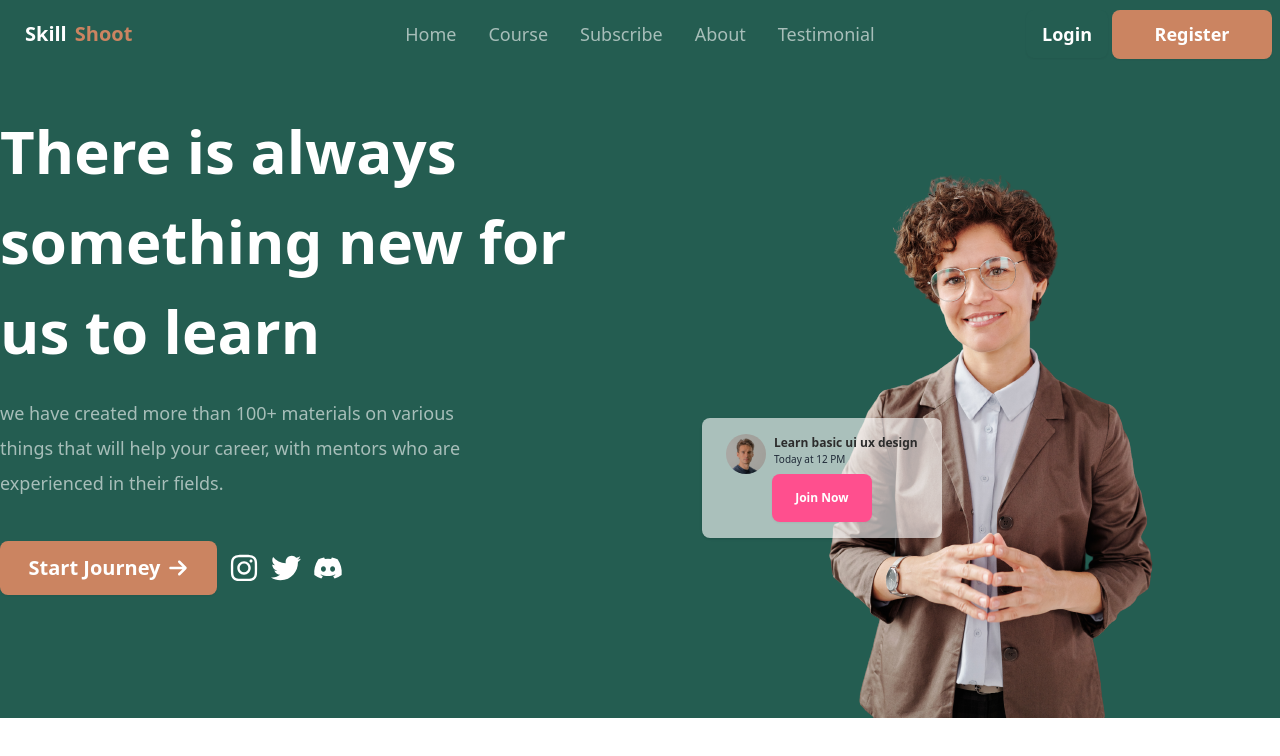
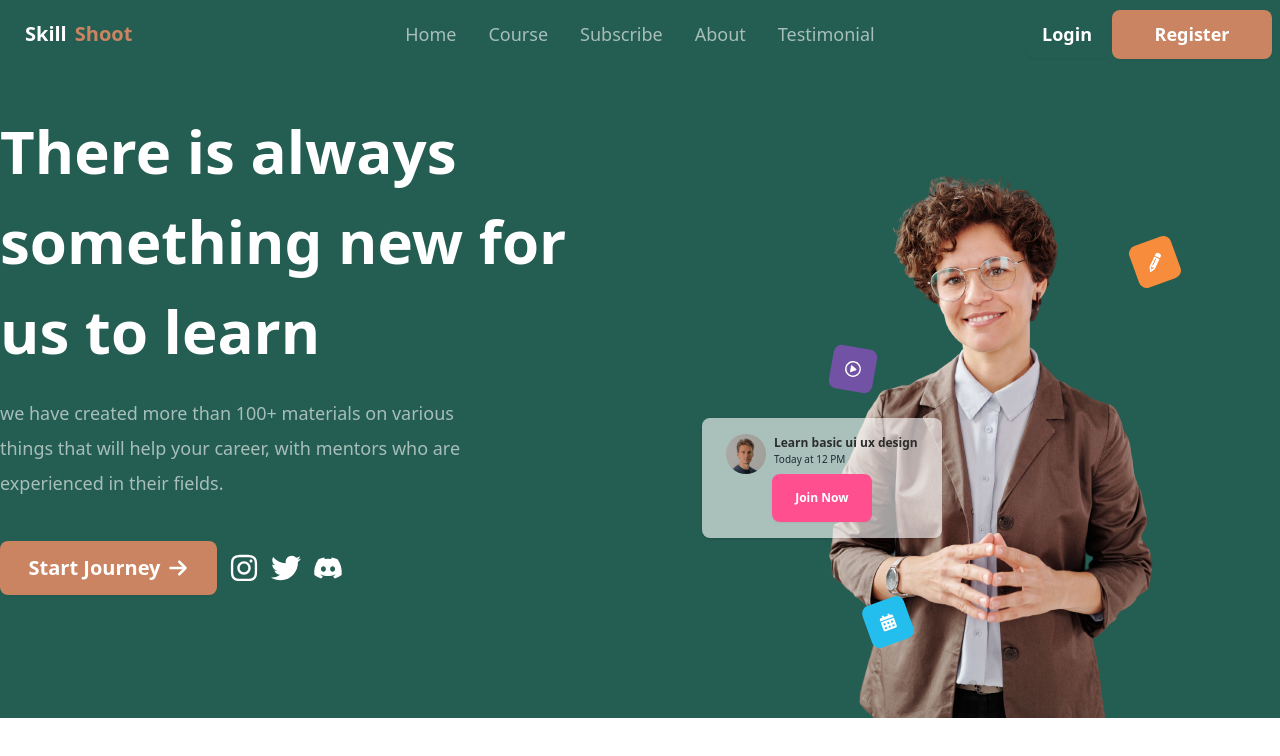
Before and after one commit to nayan5572/skill-shoot, a React (Vite) app: page / in a window 1280 px wide. Shown: the top 756 px of the page. Built offline with nearby package versions, Linux system fonts and the light colour scheme.

Commit message:
create amd completed banner and navbar section

```diff
--- a/src/Components/Home/Banner/Banner.jsx
+++ b/src/Components/Home/Banner/Banner.jsx
@@ -1,4 +1,4 @@
-import { FaArrowRight, FaDiscord, FaInstagram, FaTwitter } from "react-icons/fa6";
+import { FaArrowRight, FaCalendarDays, FaDiscord, FaInstagram, FaPencil, FaRegCirclePlay, FaTwitter } from "react-icons/fa6";
 import img1 from '../../../assets/image/RealMan.png';
 import img2 from '../../../assets/image/carddddd.jpeg';
 
@@ -7,9 +7,11 @@ import img2 from '../../../assets/image/carddddd.jpeg';
 const Banner = () => {
     return (
         <div className="pt-[38px] bg-[#245D51]">
+            {/* max-w-screen-xl mx-auto flex flex-col md:flex-row items-center md:items-start px-4 */}
+            {/* max-w-screen-xl mx-auto flex */}
             <section className="max-w-screen-xl mx-auto flex">
                 <div className="w-[50%]">
-                    <h1 className="text-6xl leading-[90px] font-semibold text-white">There is <span className="border-">always</span><br /> something new for <br /> us to learn</h1>
+                    <h1 className="md:text-6xl text-[28px] md:leading-[90px] font-semibold text-white">There is <span className="border-">always</span><br /> something new for <br /> us to learn</h1>
                     <p className="text-[18px] leading-[35px] text-[rgba(255,255,255,0.60)] mt-5">we have created more than 100+ materials on various <br /> things that will help your career, with mentors who are <br /> experienced in their fields.</p>
                     <div className="flex items-center mt-[40px]">
                         <button className="btn bg-[#CB8461] border-0 w-[217px] h-[54px] text-[20px] text-white font-bold">Start Journey <FaArrowRight /></button>
@@ -39,11 +41,70 @@ const Banner = () => {
                         <img className="ml-[160px]" src={img1} alt="" />
                     </div>
                     <div>
-
+                        <div className="absolute left-[1133px] top-[240px] rotate-[-20deg] w-11 h-11 bg-[#F88C3D] text-white flex items-center justify-center rounded-lg">
+                            <FaPencil />
+                        </div>
+                        <div className="absolute right-[405px] top-[347px] w-11 h-11 bg-[#7252A4] rotate-[10deg] text-white flex items-center justify-center rounded-lg">
+                            <FaRegCirclePlay />
+                        </div>
+                        <div className="absolute right-[370px] top-[600px] w-11 h-11 bg-[#23BDEE] rotate-[-20deg] text-white flex items-center justify-center rounded-lg">
+                            <FaCalendarDays />
+                        </div>
                     </div>
                 </div>
             </section>
         </div>
+
+
+
+        // <div className="pt-10 bg-[#245D51]">
+        //     <section className="max-w-screen-xl mx-auto flex flex-col md:flex-row items-center md:items-start px-4">
+        //        {/* Left Column */}
+        //         <div className="w-full md:w-1/2 text-center md:text-left">
+        //             <h1 className="text-4xl md:text-6xl leading-snug md:leading-tight font-semibold text-white">
+        //                 There is <span className="border-b-4 border-white">always</span><br className="hidden md:inline" /> something new for <br className="hidden md:inline" /> us to learn
+        //             </h1>
+        //             <p className="text-lg md:text-xl leading-relaxed text-[rgba(255,255,255,0.60)] mt-5">
+        //                 We have created more than 100+ materials on various topics that will help your career, with mentors who are experienced in their fields.
+        //             </p>
+        //             <div className="flex flex-col md:flex-row items-center md:items-start mt-6">
+        //                 <button className="btn bg-[#CB8461] border-0 w-full md:w-auto px-6 py-3 text-lg text-white font-bold mb-4 md:mb-0 md:mr-4">Start Journey <FaArrowRight className="inline ml-2" /></button>
+        //                 <div className="flex justify-center md:justify-start gap-3 text-3xl text-white">
+        //                     <FaInstagram />
+        //                     <FaTwitter />
+        //                     <FaDiscord />
+        //                 </div>
+        //             </div>
+        //         </div>
+        //         {/* Right Column */}
+        //         <div className="w-full md:w-1/2 mt-10 md:mt-0 relative">
+        //             <div className="relative flex justify-center">
+        //                 <img className="w-full max-w-xs md:max-w-md" src={img1} alt="" />
+        //                 <div className="shadow bg-[rgba(255,255,255,0.61)] rounded-lg absolute bottom-0 right-0 transform translate-x-1/4 translate-y-1/4 p-4">
+        //                     <div className="flex items-center mb-4">
+        //                         <img className="w-10 h-10 rounded-full" src={img2} alt="" />
+        //                         <div className="ml-3">
+        //                             <h2 className="text-[#2C2C2C] text-sm font-semibold">Learn basic UI/UX design</h2>
+        //                             <p className="text-xs font-normal">Today at 12 PM</p>
+        //                         </div>
+        //                     </div>
+        //                     <button className="btn bg-[#FF4F8E] border-0 w-full text-sm text-white font-semibold py-2 rounded-lg">Join Now</button>
+        //                 </div>
+        //             </div>
+        //             {/* Floating Icons */}
+        //             <div className="absolute left-1/2 transform -translate-x-1/2 top-[-30px] w-11 h-11 bg-[#F88C3D] text-white flex items-center justify-center rounded-lg rotate-[-20deg]">
+        //                 <FaPencil />
+        //             </div>
+        //             <div className="absolute left-1/3 md:right-1/4 top-[300px] w-11 h-11 bg-[#7252A4] text-white flex items-center justify-center rounded-lg rotate-[10deg]">
+        //                 <FaRegCirclePlay />
+        //             </div>
+        //             <div className="absolute right-1/4 top-[500px] w-11 h-11 bg-[#23BDEE] text-white flex items-center justify-center rounded-lg rotate-[-20deg]">
+        //                 <FaCalendarDays />
+        //             </div>
+        //         </div>
+        //     </section>
+        // </div>
+
     );
 };
 
```
